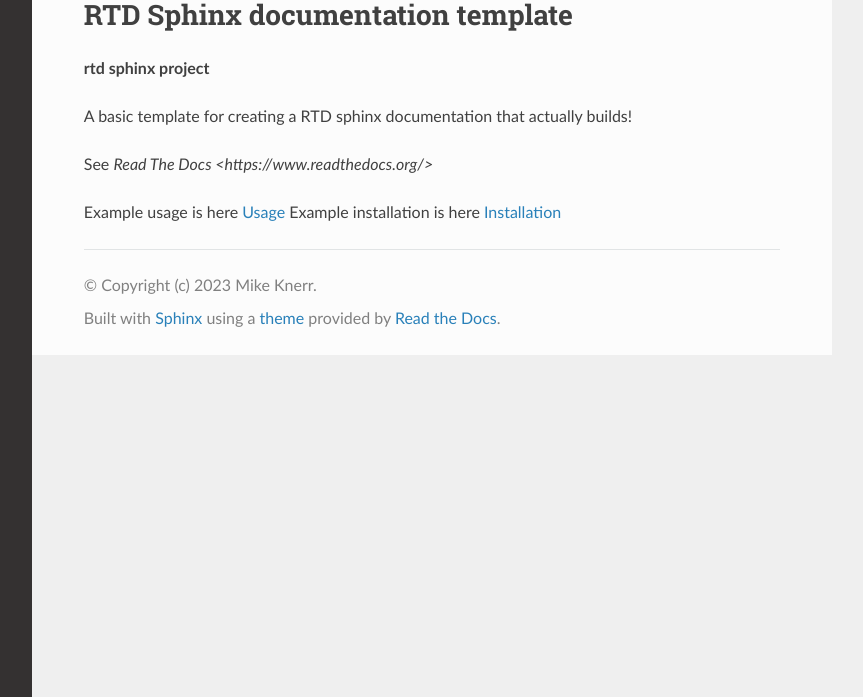
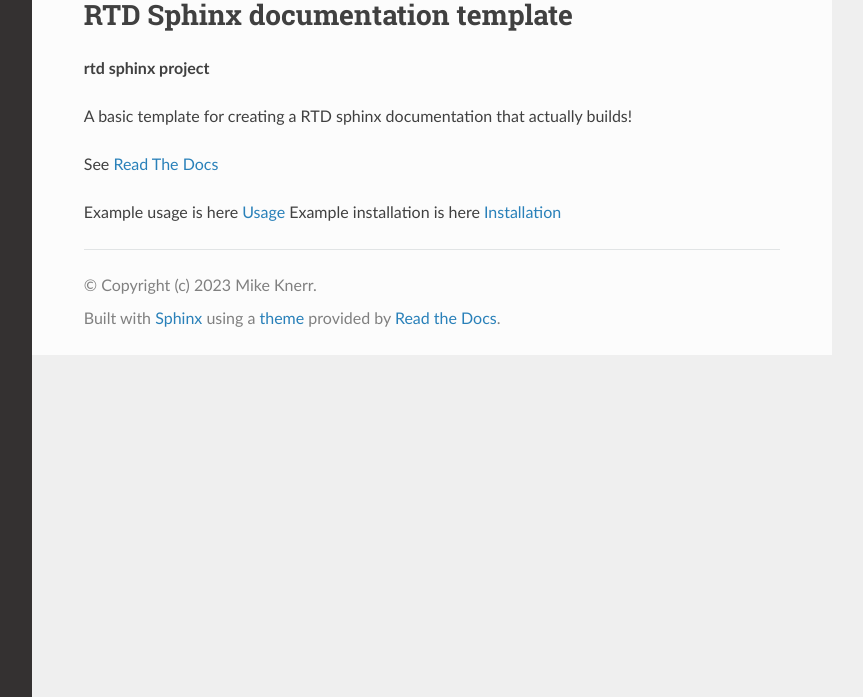
Before and after one commit to mkner/robo-pid, a Sphinx documentation site: the page built from docs/index.rst, in a window 1280 px wide, cut to the strip 203-900 px from the top of the page. Shown: the whole strip, without its empty margins (268-1131 px from the left). Built offline with Sphinx 7.4.7 and the Read the Docs theme 2.0.0, drawn with Linux system fonts in a browser that asks for light colours.

Commit message:
Update index.rst

```diff
--- a/docs/index.rst
+++ b/docs/index.rst
@@ -8,7 +8,8 @@
 A basic template for creating a RTD sphinx documentation
 that actually builds!
 
-See `Read The Docs <https://www.readthedocs.org/>`
+See `Read The Docs <https://www.readthedocs.org/>`_
+
 
 Example usage is here :doc:`usage`
 Example installation is here :ref:`installation`
```
